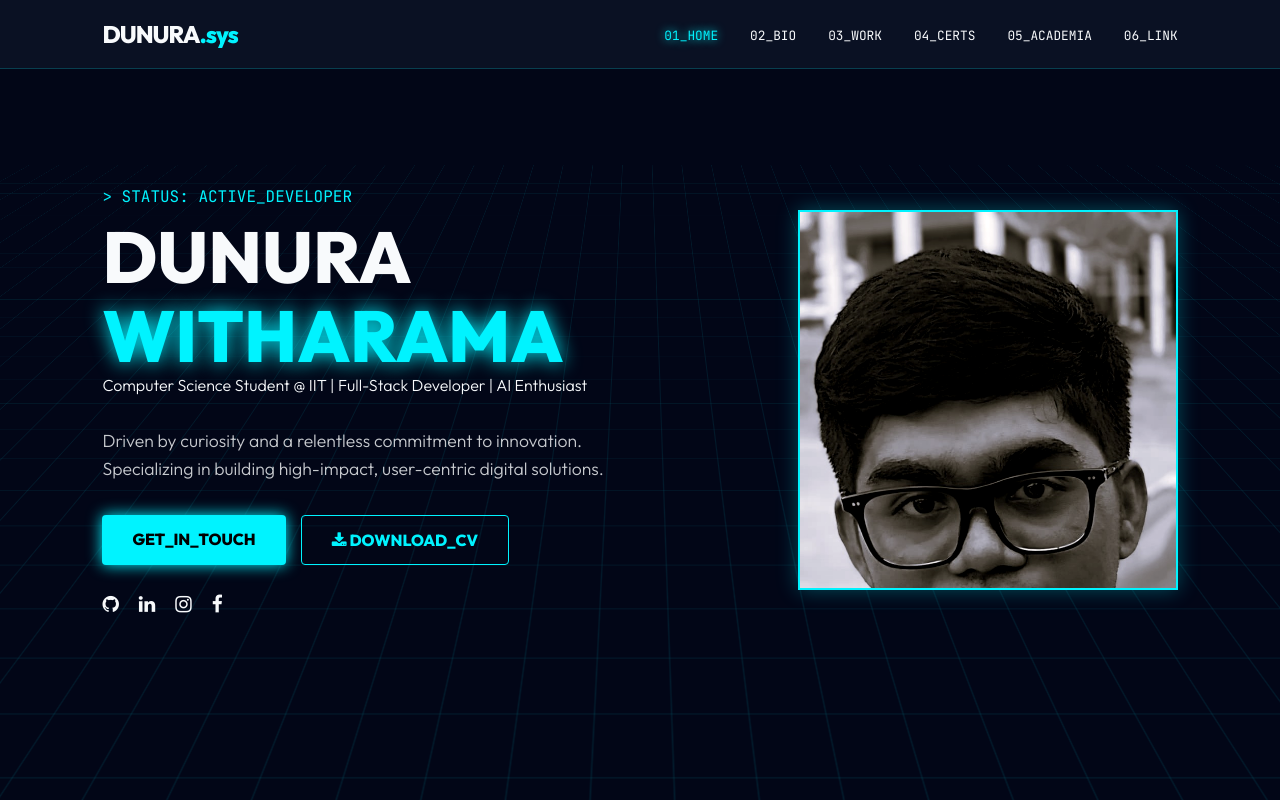
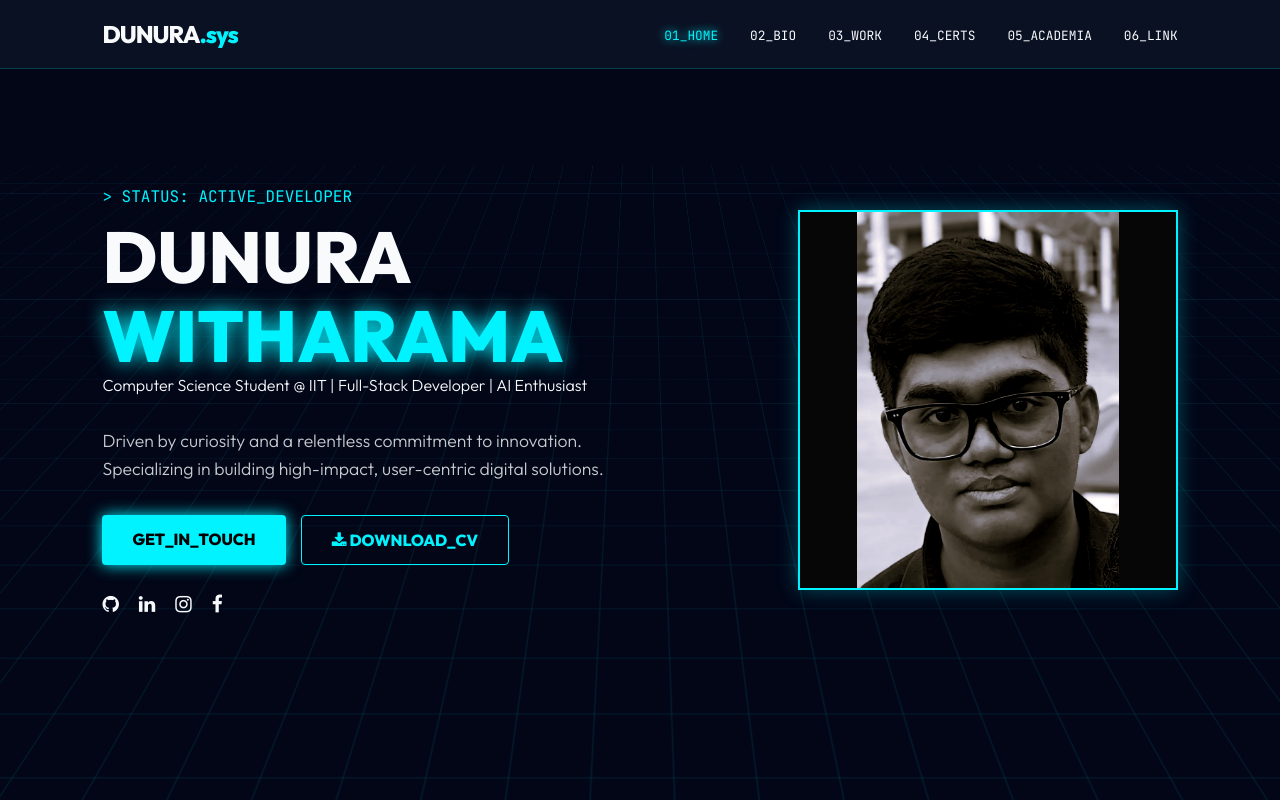
Before and after one commit to DunuraWitharama/portfolio, a plain HTML site: page index.html in a window 1280 px wide. Shown: the top 800 px of the page. Drawn offline with Linux system fonts and the light colour scheme.

Commit message:
style: fix extreme zoom on profile image by switching to contain

```diff
--- a/style.css
+++ b/style.css
@@ -1,4 +1,4 @@
-/* DUNURA WITHARAMA - CONSOLIDATED TECH-GLOW CSS */
+/* DUNURA WITHARAMA - FINAL TECH-GLOW CSS (FIXED IMAGE ZOOM) */
 
 /* ROOT VARIABLES */
 :root {
@@ -75,15 +75,20 @@ h1 { font-size: clamp(2.5rem, 8vw, 4.5rem); font-weight: 800; line-height: 1.1;
     border-bottom: 4px solid var(--primary); border-right: 4px solid var(--primary); z-index: 2;
 }
 
+/* --- THE FIX IS HERE --- */
 .hex-border img {
-    width: 100%; height: 100%;
-    object-fit: cover;
-    object-position: top; /* Ensures head is visible */
-    filter: grayscale(20%) contrast(110%);
+    width: 100%;
+    height: 100%;
+    object-fit: contain; /* Changed from cover to contain to ensure the WHOLE image fits */
+    background: #111;    /* Background color to fill any gaps if the image is too narrow */
+    filter: contrast(110%);
     transition: 0.5s ease;
 }
 
-.hex-border:hover img { transform: scale(1.05); filter: grayscale(0%); }
+.hex-border:hover img {
+    transform: scale(1.05); /* Very subtle zoom on hover only */
+}
+/* --- END OF FIX --- */
 
 /* BUTTONS */
 .hero-btns { display: flex; gap: 15px; flex-wrap: wrap; }
```
